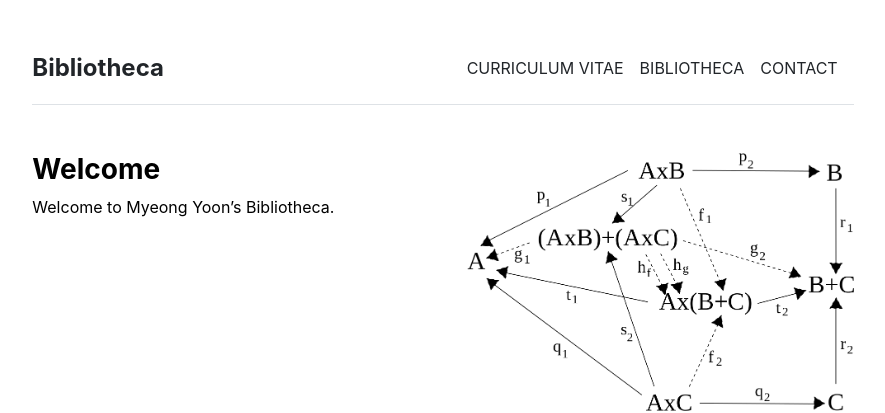
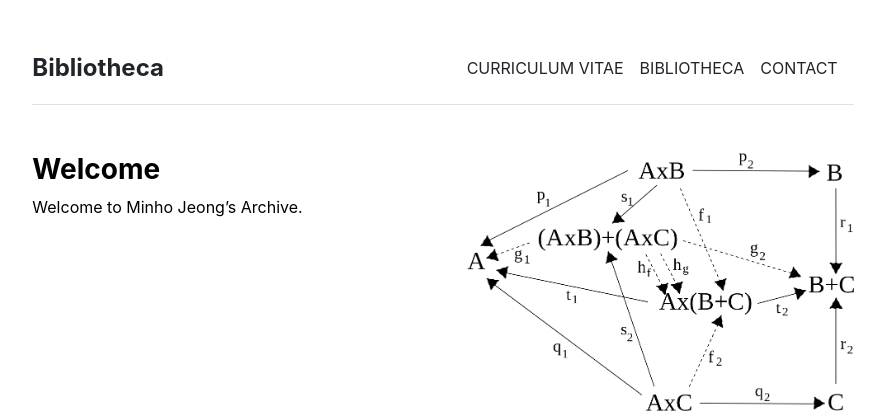
Before and after one commit to mino-jeong/mino-jeong.github.io, a Jekyll site: the page built from index.md, in a window 1280 px wide. Shown: the top 413 px of the page, without its empty margins (197-1082 px from the left). Built offline with Jekyll 4.4.1, drawn with Linux system fonts in a browser that asks for light colours.

Commit message:
Update index.md

```diff
--- a/index.md
+++ b/index.md
@@ -3,4 +3,4 @@ layout: home
 title: "Home"
 ---
 
-Welcome to Myeong Yoon's Bibliotheca.
+Welcome to Minho Jeong's Archive.
```
